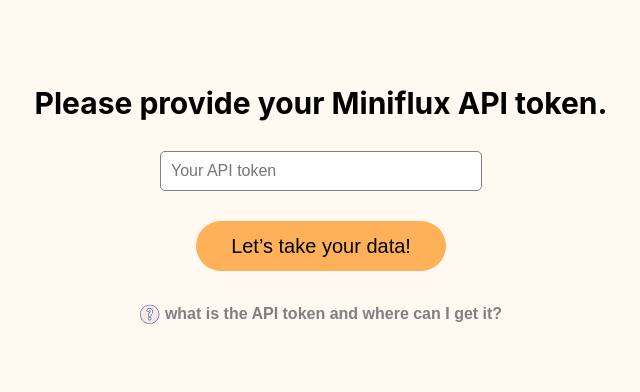
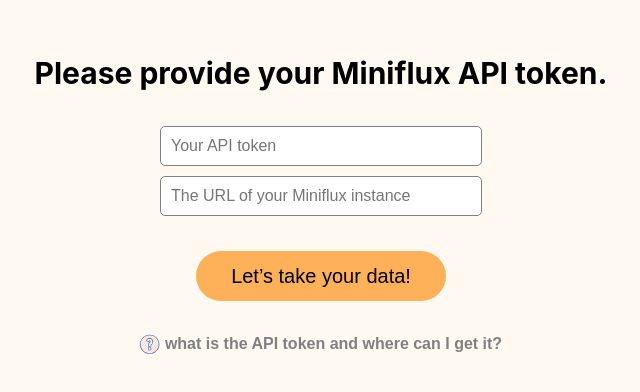
Before and after one commit to newnny/minifluxepub, a React (Create React App) app: page / in a window 1280 px wide. Shown: the part 1878-2270 px from the top of the page, without its empty margins (319-959 px from the left). Built offline with nearby package versions, Linux system fonts and the light colour scheme.

Commit message:
working with api

```diff
--- a/api/download.ts
+++ b/api/download.ts
@@ -11,8 +11,14 @@
 import type { VercelRequest, VercelResponse } from '@vercel/node';
 
 export default function (request: VercelRequest, response: VercelResponse) {
+  response.setHeader('Access-Control-Allow-Origin', '*');
+  response.setHeader('Access-Control-Allow-Methods', 'GET, POST, PUT, DELETE, OPTIONS, PATCH');
+  response.setHeader('Access-Control-Allow-Headers', 'X-CSRF-Token, X-Requested-With, Accept, Accept-Version, Content-Length, Content-MD5, Content-Type, Date, X-Api-Version');
+  response.setHeader('Access-Control-Allow-Credentials', 'true');
+
   const { name = 'World' } = request.query;
   response.send(`Hello ${name}!`);
+
 }
 
 /*
--- /dev/null
+++ b/src/apifunction/minifluxAPI.ts
@@ -0,0 +1,24 @@
+import axios from 'axios';
+
+const apiUrl = 'https://example.com/miniflux/api/v1/me';
+
+export const fetchFeeds = async (token: string) => {
+  try {
+    const response = await axios.get (apiUrl, {
+      headers: {
+        'Authorization': `Bearer ${token}`
+      }
+    });
+    console.log(response, "res")
+
+    if (response.data) {
+      const userData = response.data
+      console.log(response.data);
+      return(userData)
+    } else {
+      console.error('Failed to retrieve user data');
+    }
+  } catch (error) {
+    console.error(error);
+  }
+};
--- a/src/components/Start.tsx
+++ b/src/components/Start.tsx
@@ -2,21 +2,40 @@
 import QuestionMark from '../icons/question-mark.svg'
 import LemonIcon from '../icons/lemon-svgrepo-com.svg'
 import { useNavigate } from 'react-router-dom';
+import { fetchFeeds } from '../apifunction/minifluxAPI';
 
 
 const Start: React.FC = () => {
     const [showExplanation, setShowExplanation] = useState<boolean>(false)
     const [userToken, setUserToken] = useState<string>("")
+    const [userUrl, setUserUrl] = useState<string>("")
+    const [errorMessage, setErrorMessage] = useState<string>("")
+    const [userData, setUserData]= useState<[]>([])
 
     const navigate = useNavigate()
 
-    const handleTokenSubmit = (e: React.SyntheticEvent, token?: string) => {
+    const handleSubmit = async (e: React.SyntheticEvent, token?: string) => {
         e.preventDefault();
         const userToken = token
-        console.log(`submit ${userToken}`)
+        if (userToken) {
+           {/*const response = await fetch('/api/tempData', {
+                method: 'POST',
+                body: JSON.stringify({ userToken, userUrl }),
+            });
+            if (response.ok) {
+                navigate(`/user/${userToken}`)
+            }
+            else {
+                setErrorMessage("Please check your API token and URL again.")
+            }*/}
+            const response = await fetchFeeds(userToken)
+            setUserData(response)
+        } else {
+            setErrorMessage("Please check your API token and URL again.")
+        }
+    }
 
-        navigate(`/user/${userToken}`)
-    }
+    console.log(userData, "userData")
 
     return (
         <div className='Landing-div-wrapper'>
@@ -34,14 +53,31 @@
                     border: "1px solid gray",
                     padding: 10,
                     width: 300,
-                    fontSize: 16
+                    fontSize: 16,
+                    margin: 5
                 }}
             />
+            <input
+                value={userUrl}
+                onChange={e => setUserUrl(e.target.value)}
+                type="text"
+                placeholder="The URL of your Miniflux instance"
+                name="munifux-url"
+                style={{
+                    borderRadius: 5,
+                    border: "1px solid gray",
+                    padding: 10,
+                    width: 300,
+                    fontSize: 16,
+                    margin: 5
+                }}
+            />
+            {errorMessage && <p style={{ color: "red" }}>{errorMessage}</p>}
             <button
                 type='button'
                 className='main-Btn'
                 style={{ backgroundColor: '#FEB159', fontSize: 20, marginTop: 30 }}
-                onClick={e => handleTokenSubmit(e, userToken)}
+                onClick={e => handleSubmit(e, userToken)}
             >
                 Let’s take your data!
             </button>
@@ -70,7 +106,9 @@
                 showExplanation &&
                 <p style={{ margin: 0, lineHeight: 1.5, color: 'grey' }}>
                     We need your Minifux API token in order to synchronise our software with your Minifux list.<br />
-                    You can find your API token in Minifux xxx page then copy it and past it here. <br />
+                    You can find your API token following these stpes.<br />
+                    <b>got to “Settings &gt; API Keys &gt; Create a new API key”</b><br />
+                    then copy it and past it here. <br />
                     easy peasy lemon squeezy!
                     <img
                         src={LemonIcon}
--- a/src/components/UserPage.tsx
+++ b/src/components/UserPage.tsx
@@ -1,5 +1,6 @@
 import React, { useState } from 'react';
 import StickyButton from '../utils/StickyButton';
+import { fetchFeeds } from '../apifunction/minifluxAPI';
 
 const UserPage: React.FC = () => {
     const [list, setList] = useState()
@@ -16,6 +17,7 @@
             <div>
                 <div>
                     filter option
+                    date
                 </div>
                 <div>
                     list
--- a/tsconfig.json
+++ b/tsconfig.json
@@ -22,6 +22,6 @@
   },
   "include": [
     "src",
-    "api"
-  ]
+    "src/apifunction"
+, "api/tempData.ts"  ]
 }
```
Also changed, not shown: api/tempData.ts (added, +15 -0 lines).
